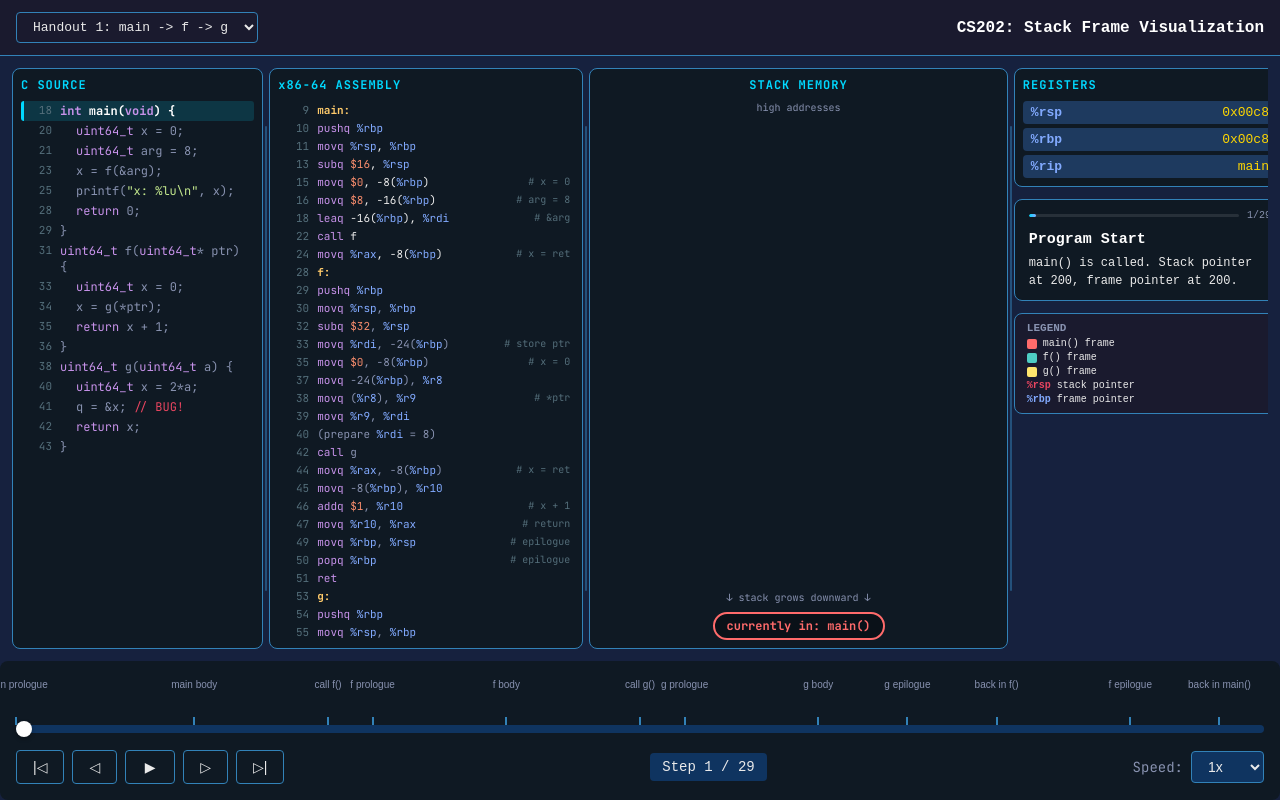
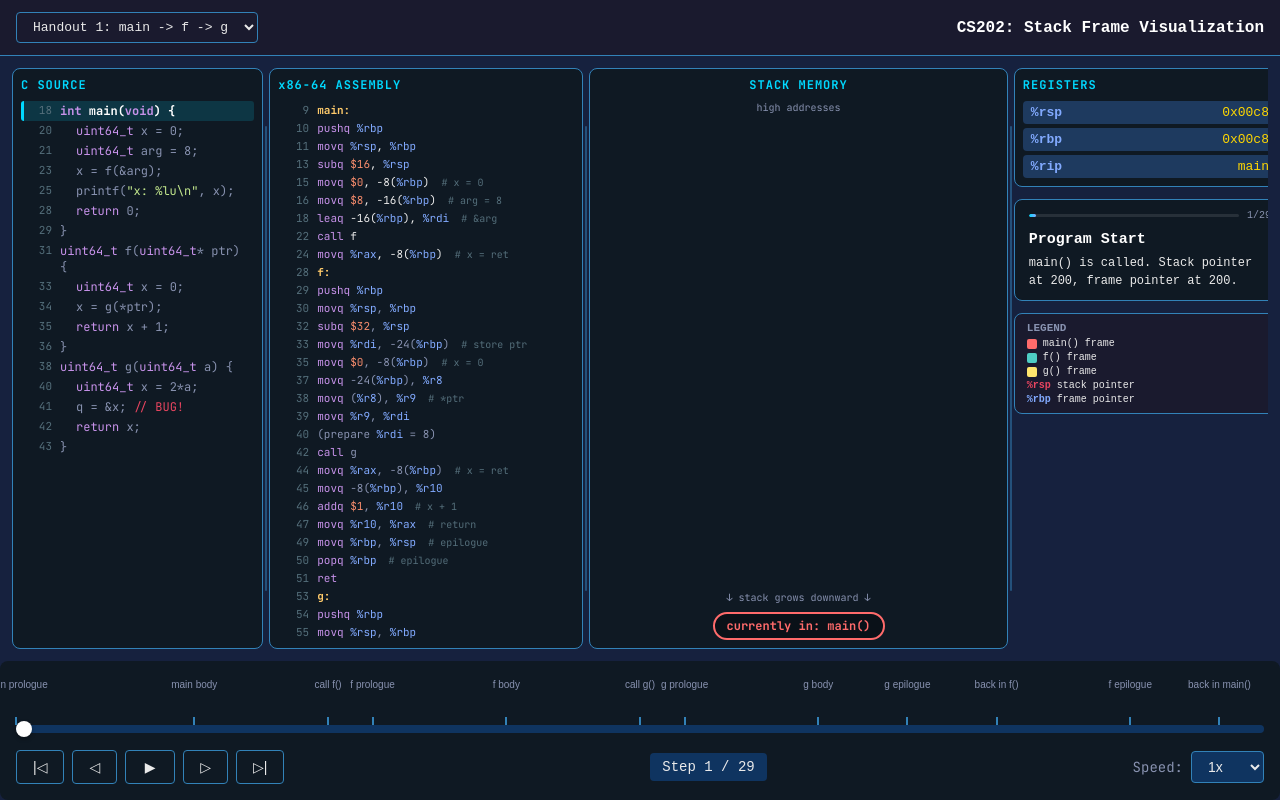
Before and after one commit to Mention25/Stack-Frame-Visualization, a React (Vite) app: page / in a window 1280 px wide. Built offline with nearby package versions, Linux system fonts and the light colour scheme.

Commit message:
fix: keep assembly comments attached to code when resizing

```diff
--- a/src/components/AsmPanel.tsx
+++ b/src/components/AsmPanel.tsx
@@ -73,18 +73,18 @@ export const AsmPanel: React.FC<Props> = ({ asmCode, activeLine, currentFunction
               >
                 {line.num}
               </span>
-              <span style={{ flex: 1, fontSize: 11 }}>
+              <span style={{ fontSize: 11, whiteSpace: "nowrap" }}>
                 {line.type === "label" ? (
                   <span style={{ color: colors.function, fontWeight: 700 }}>{line.text}</span>
                 ) : (
                   colorizeAsm(line.text)
                 )}
+                {line.comment && (
+                  <span style={{ color: colors.comment, fontSize: 10, marginLeft: 12 }}>
+                    # {line.comment}
+                  </span>
+                )}
               </span>
-              {line.comment && (
-                <span style={{ color: colors.comment, fontSize: 10, flexShrink: 0 }}>
-                  # {line.comment}
-                </span>
-              )}
             </div>
           );
         })}
```
